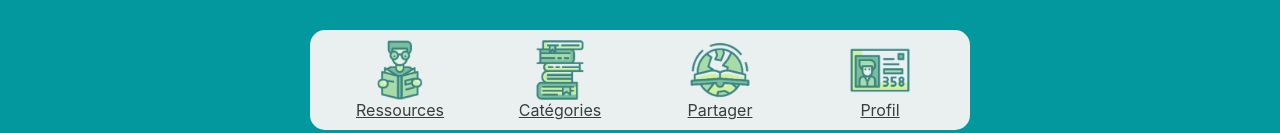
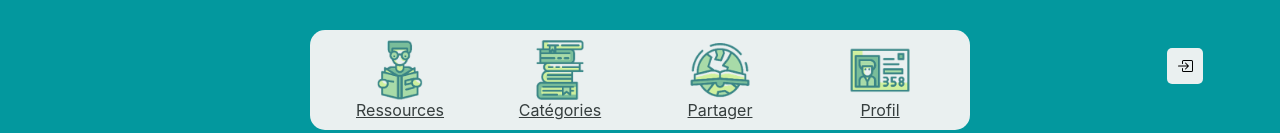
Before and after one commit to cesi-pedoncule/RR-WEB, a React (Create React App) app: page /share in a window 1280 px wide. Shown: the top 133 px of the page. Built offline with nearby package versions, Linux system fonts and the light colour scheme; what rr-apilib would draw is missing.

Commit message:
Add client in NavBar and add disconnect button

```diff
--- a/src/App.tsx
+++ b/src/App.tsx
@@ -19,32 +19,32 @@ export default function App() {
     return (
         <div>
             <Routes>
-                <Route element={<WithNavbar />}>
+                <Route element={<WithNavbar client={client} />}>
                     <Route path="/" element={<ResourcesPage client={client} />} />
                     <Route path="/resources" element={<ResourcesPage client={client} />} />
                 </Route>
                 <Route element={<WithoutNavbar />}>
                     <Route path="/login" element={<LoginPage client={client} />} />
                 </Route>
-                <Route element={<WithNavbar />}>
+                <Route element={<WithNavbar client={client} />}>
                     <Route path="/resource-detail" element={<ResourceDetailPage client={client} />} />
                 </Route>
-                <Route element={<WithNavbar />}>
+                <Route element={<WithNavbar client={client} />}>
                     <Route path="/share" element={<ShareResourcesPage client={client} />} />
                 </Route>
-                <Route element={<WithNavbar />}>
+                <Route element={<WithNavbar client={client} />}>
                     <Route path="/create" element={<CreateResourcePage client={client} />} />
                 </Route>
                 <Route element={<WithoutNavbar />}>
                     <Route path="/edit" element={<EditResourcePage client={client} />} />
                 </Route>
-                <Route element={<WithNavbar />}>
+                <Route element={<WithNavbar client={client} />}>
                     <Route path="/categories" element={<CategoriesPage client={client} />} />
                 </Route>
-                <Route element={<WithNavbar />}>
+                <Route element={<WithNavbar client={client} />}>
                     <Route path="/category-detail" element={<CategoryDetailPage client={client} />} />
                 </Route>
-                <Route element={<WithNavbar />}>
+                <Route element={<WithNavbar client={client} />}>
                     <Route path="/profile" element={<ProfilePage client={client} />}/>
                 </Route>
             </Routes>
--- a/src/components/Navbar.tsx
+++ b/src/components/Navbar.tsx
@@ -1,8 +1,23 @@
-import { Link } from "react-router-dom";
+import { Link, useNavigate } from "react-router-dom";
+import { BsBoxArrowInRight } from "react-icons/bs"
+import navBar from "../styles/Components/NavBarStyles.module.css";
+import { Client } from "rr-apilib";
 
-import navBar from "../styles/Components/NavBarStyles.module.css";
+interface Props {
+    client: Client;
+}
 
-export default function Navbar() {
+export default function Navbar({ client }: Props) {
+
+    const navigate = useNavigate();
+
+    const onClickDisconnect = async () => {
+        client?.auth.logout();
+        // Remove token and refresh token from storage
+        localStorage.removeItem('token');
+        localStorage.removeItem('refresh_token');
+        navigate('/');
+    }
 
     return (
         <div className={navBar.root}>
@@ -24,6 +39,9 @@ export default function Navbar() {
                     <p>Profil</p>
                 </Link>
             </div>
+            <div className={navBar.disconnectContainer} onClick={onClickDisconnect}>
+                <BsBoxArrowInRight />
+            </div>
         </div>
     )
 }
--- a/src/components/WithNavbar.tsx
+++ b/src/components/WithNavbar.tsx
@@ -1,12 +1,16 @@
 import  React  from "react";
 import { Outlet } from "react-router-dom";
 import Navbar from "./Navbar";
+import { Client } from "rr-apilib";
 
-export default function WithNavbar() {
+interface Props {
+    client: Client;
+}
+export default function WithNavbar({ client }: Props) {
 
     return (
         <div>
-            <Navbar />
+            <Navbar client={client} />
             <Outlet />
         </div>
     )
--- a/src/styles/Components/NavBarStyles.module.css
+++ b/src/styles/Components/NavBarStyles.module.css
@@ -4,6 +4,23 @@
     flex-direction: row;
     justify-content: center;
 
+}
+
+.root .disconnectContainer {
+    justify-content: center;
+    align-items: center;
+    background-color: #eaf0f0;
+    border-radius: 5px;
+    padding: 10px;
+    position: absolute;
+    right: 6%;
+    top: 6%;
+    display: flex;
+    flex-direction: row;
+}
+
+.root .disconnectContainer:hover {
+    background-color: #cfd4d4;
 }
 
 .root .linkContainer {
```
